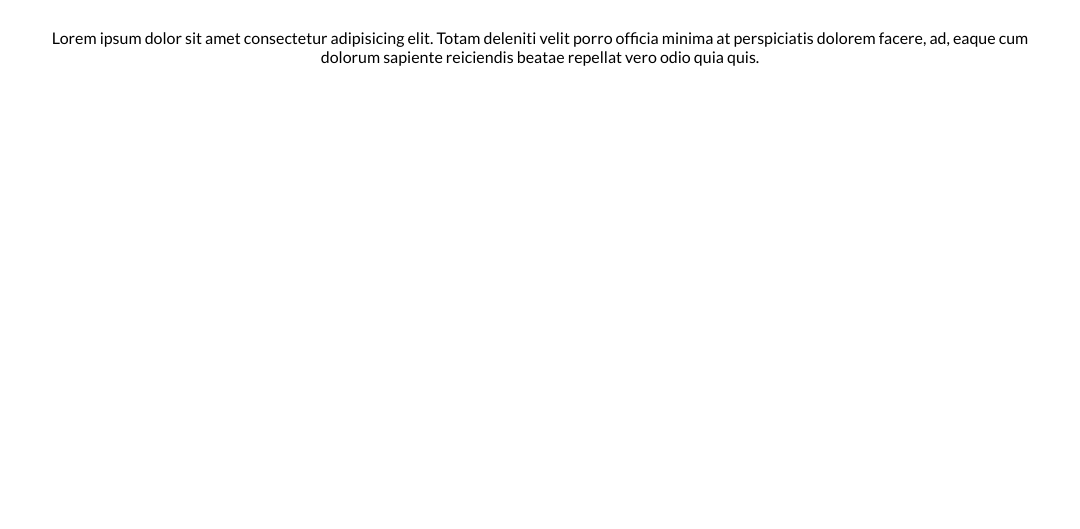
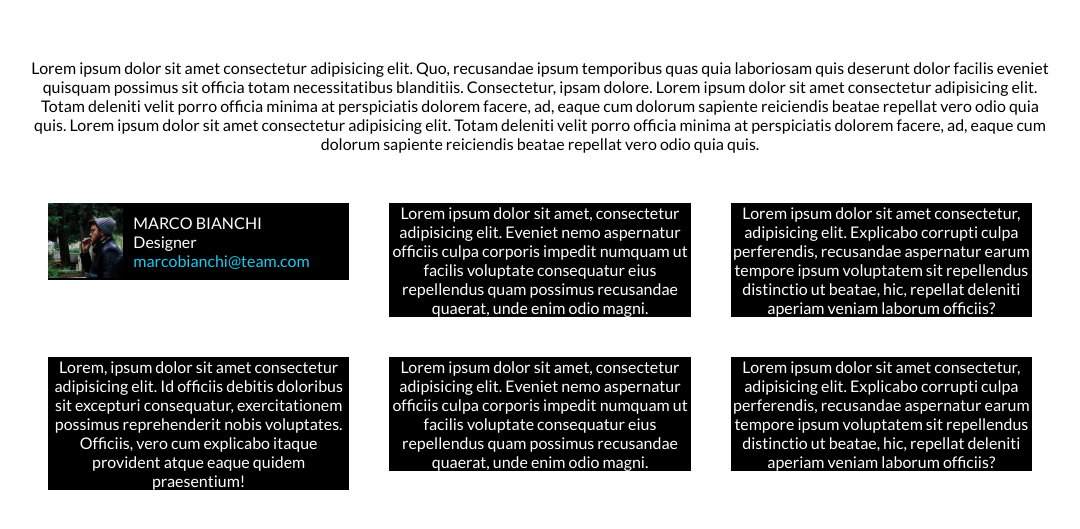
Before and after one commit to Binotz/html-css-float-cards, a plain HTML site: page index.html in a window 1280 px wide. Shown: the part 71-600 px from the top of the page, without its empty margins (100-1180 px from the left). Drawn offline with Linux system fonts and the light colour scheme.

Commit message:
card first draft

```diff
--- a/css/style.css
+++ b/css/style.css
@@ -1,3 +1,4 @@
+/* RESET */
 *{
     margin: 0;
     padding: 0;
@@ -9,15 +10,56 @@ body{
     font-family: 'Lato', sans-serif;
 }
 
+p{
+    margin: 30px 0px;
+}
+
+
 h1{
     color: #e53170;
     font-weight: 700;
     padding: 30px;
 }
 
+/* Common */
+.clearfix::after{
+    content: "";
+    display: table;
+    clear: both;
+}
 
 .container{
     width: 80%;
     margin: auto;
     text-align: center;
 }
+
+.column{
+    padding: 20px;
+    width: calc(100% / 3);
+    float: left;
+}
+
+.card{
+    background-color: black;
+    color: white;
+}
+
+.profile-pic{
+    width: calc(100% * 1/4);
+    float:left;
+}
+
+.description{
+    width: calc(100% * 3/4);
+    float:left;
+    padding: 10px;
+}
+
+.description > * {
+    float: left;
+}
+
+.blue-text{
+    color: #17ccf2;
+}
--- a/index.html
+++ b/index.html
@@ -15,9 +15,65 @@
         <!-- Header -->
         <header>
             <h1>Meet Our Team</h1>
-            <p>Lorem ipsum dolor sit amet consectetur adipisicing elit. Totam deleniti velit porro officia minima at perspiciatis dolorem facere, ad, eaque cum dolorum sapiente reiciendis beatae repellat vero odio quia quis.</p>
+            <p>Lorem ipsum dolor sit amet consectetur adipisicing elit. Quo, recusandae ipsum temporibus quas quia laboriosam quis deserunt dolor facilis eveniet quisquam possimus sit officia totam necessitatibus blanditiis. Consectetur, ipsam dolore. Lorem ipsum dolor sit amet consectetur adipisicing elit. Totam deleniti velit porro officia minima at perspiciatis dolorem facere, ad, eaque cum dolorum sapiente reiciendis beatae repellat vero odio quia quis. Lorem ipsum dolor sit amet consectetur adipisicing elit. Totam deleniti velit porro officia minima at perspiciatis dolorem facere, ad, eaque cum dolorum sapiente reiciendis beatae repellat vero odio quia quis.</p>
         </header>
 
+        <!-- Main -->
+        <main>
+            <section>
+                <div class="team clearfix">
+                    <!-- Prima riga -->
+                    <div class="column">
+                        <!-- Marco -->
+                        <div class="card clearfix">
+                            <img class="profile-pic" src="img/male1.png" alt="Marco">
+                            <div class="description clearfix">
+                                <span class="name ">MARCO BIANCHI</span><br>
+                                <span class="job">Designer</span><br>
+                                <span class="email blue-text">marcobianchi@team.com</span>
+                            </div>
+                        </div>
+                    </div>
+
+                    <!-- Laura -->
+                    <div class="column">
+                        <div class="card">
+                            Lorem ipsum dolor sit amet, consectetur adipisicing elit. Eveniet nemo aspernatur officiis culpa corporis impedit numquam ut facilis voluptate consequatur eius repellendus quam possimus recusandae quaerat, unde enim odio magni.
+                        </div>
+                    </div>
+
+                    <!-- Giorgio -->
+                    <div class="column">
+                        <div class="card">
+                            Lorem ipsum dolor sit amet consectetur, adipisicing elit. Explicabo corrupti culpa perferendis, recusandae aspernatur earum tempore ipsum voluptatem sit repellendus distinctio ut beatae, hic, repellat deleniti aperiam veniam laborum officiis?
+                        </div>
+                    </div>
+                </div>
+
+
+                <!-- Seconda Riga -->
+                <div class="column">
+                    <!-- Marco -->
+                    <div class="card">
+                        Lorem, ipsum dolor sit amet consectetur adipisicing elit. Id officiis debitis doloribus sit excepturi consequatur, exercitationem possimus reprehenderit nobis voluptates. Officiis, vero cum explicabo itaque provident atque eaque quidem praesentium!
+                    </div>
+                </div>
+
+                <!-- Laura -->
+                <div class="column">
+                    <div class="card">
+                        Lorem ipsum dolor sit amet, consectetur adipisicing elit. Eveniet nemo aspernatur officiis culpa corporis impedit numquam ut facilis voluptate consequatur eius repellendus quam possimus recusandae quaerat, unde enim odio magni.
+                    </div>
+                </div>
+
+                <!-- Giorgio -->
+                <div class="column">
+                    <div class="card">
+                        Lorem ipsum dolor sit amet consectetur, adipisicing elit. Explicabo corrupti culpa perferendis, recusandae aspernatur earum tempore ipsum voluptatem sit repellendus distinctio ut beatae, hic, repellat deleniti aperiam veniam laborum officiis?
+                    </div>
+                </div>
+            </section>
+        </main>
     </div>
 </body>
 </html>
```
